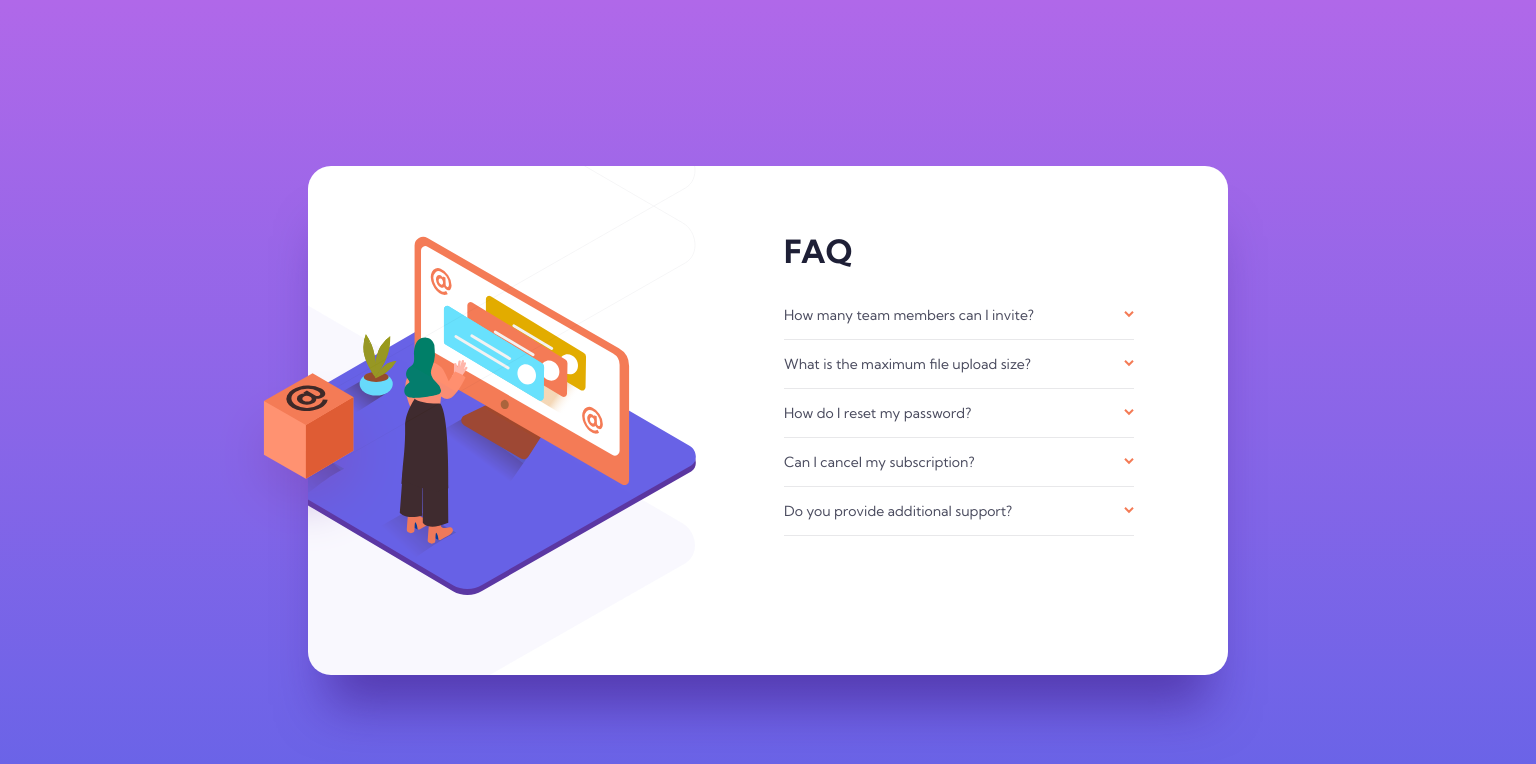
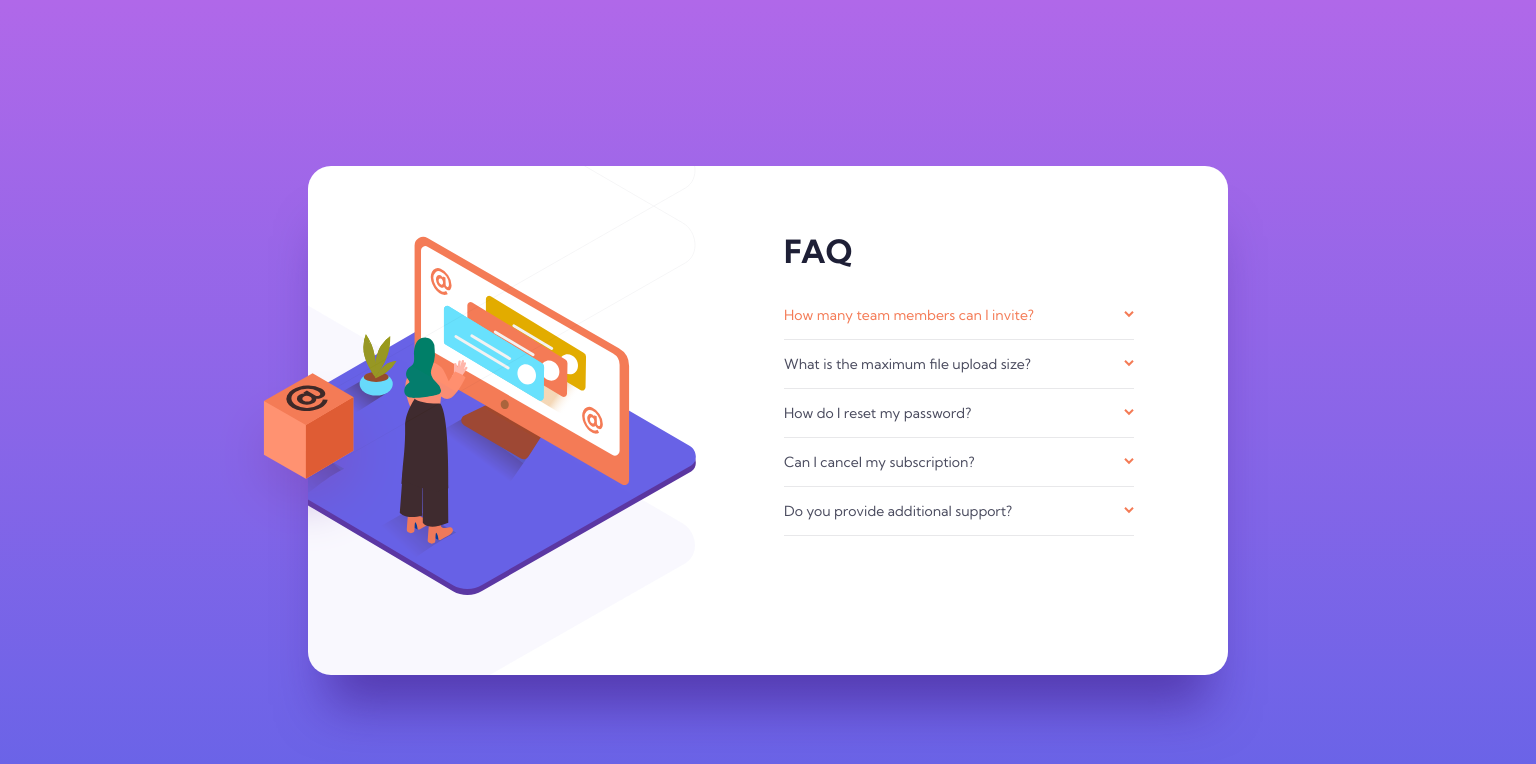
Before and after one commit to rhickey94/faq-accordion-card, a Vue app: page / in a window 1536 px wide. In both pictures the pointer is over the button "How many team members can I invite?". Shown: the top 764 px of the page. Built offline with nearby package versions, Linux system fonts and the light colour scheme.

Commit message:
missed some desktop details

```diff
--- a/src/assets/base.css
+++ b/src/assets/base.css
@@ -18,6 +18,7 @@
   --color-heading: var(--vt-c-black);
   --color-text: var(--vt-c-text-light-1);
   --color-text-active: var(--vt-c-black);
+  --color-text-hover: var(--vt-c-orange);
   --color-text-info: var(--vt-c-text-light-2);
 
   --color-arrow: var(--vt-c-orange);
--- a/src/components/BasicDropdown.vue
+++ b/src/components/BasicDropdown.vue
@@ -100,6 +100,10 @@ li {
     button {
       font: 14px "Kumbh Sans";
     }
+    button:hover {
+      color: var(--color-text-hover);
+      cursor: pointer;
+    }
   }
 }
 </style>
```
